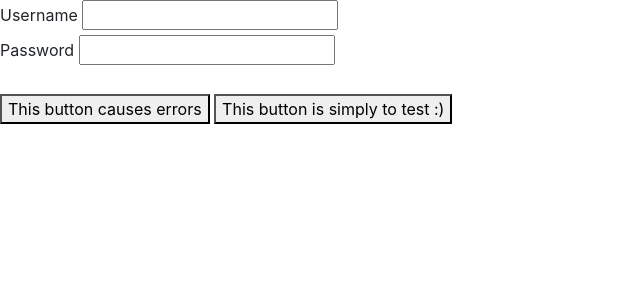
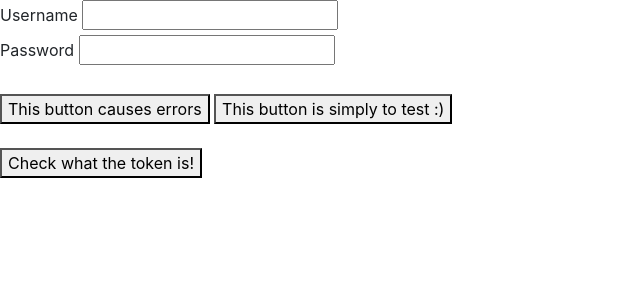
Before and after one commit to Semuca/CITS3403, a Flask app: page /login in a window 1280 px wide. Shown: the top 300 px of the page, without its empty margins (0-640 px from the left). Run offline with Flask 3, Linux system fonts and the light colour scheme; parts of the project's set-up code (start-up, migrations or seed data) failed here and were passed over.

Commit message:
Successfully store token to cookies Add a button to reveal the token to the user (for testing)

```diff
--- a/static/login.js
+++ b/static/login.js
@@ -1,7 +1,7 @@
 function hash(str) {
     /**
      * COPIED DIRECTLY FROM https://stackoverflow.com/a/26057776
-     * TODO: Maybe we should rewrite this ourselves? not sure...
+     * TODO (Jared): Maybe we should rewrite this ourselves? not sure...
      */
     let hash = 0;
     if (str.length === 0) return hash;
@@ -15,6 +15,15 @@ function hash(str) {
 
 
 jQuery(() => {
+    //FUTURE (Jared): Remove this button
+    $("#tokenChecker").click(() => {
+        if (document.cookie.includes("token")) {
+            const token = document.cookie.split("token=")[1].split(";")[0]
+            alert("your token is " + token + ". Probably don't share that!!")
+        } else {
+            alert("You aren't logged in!")
+        }
+    })
     $("#pressLogin").click(() => {
         let body = JSON.stringify({
                 username: $("#username").val(),
@@ -32,7 +41,7 @@ jQuery(() => {
                         console.log(o)
                         const expiry = new Date(Date.now() + (25 * 60 * 60)) //set the cookie to expire in 24 hours
                         document.cookie += `token=${o.token}; expiry=${expiry}; path=/`
-                        document.location = "/"
+                        // document.location = "/"
                     }
                 )
             } else {
--- a/templates/login.html
+++ b/templates/login.html
@@ -19,4 +19,8 @@
 <br>
 <button id="pressLogin">This button causes errors</button>
 <button id="pressCreate">This button is simply to test :)</button>
+<br>
+<br>
+{# FUTURE (Jared): remove this button #}
+<button id="tokenChecker">Check what the token is!</button>
 </body>
```
